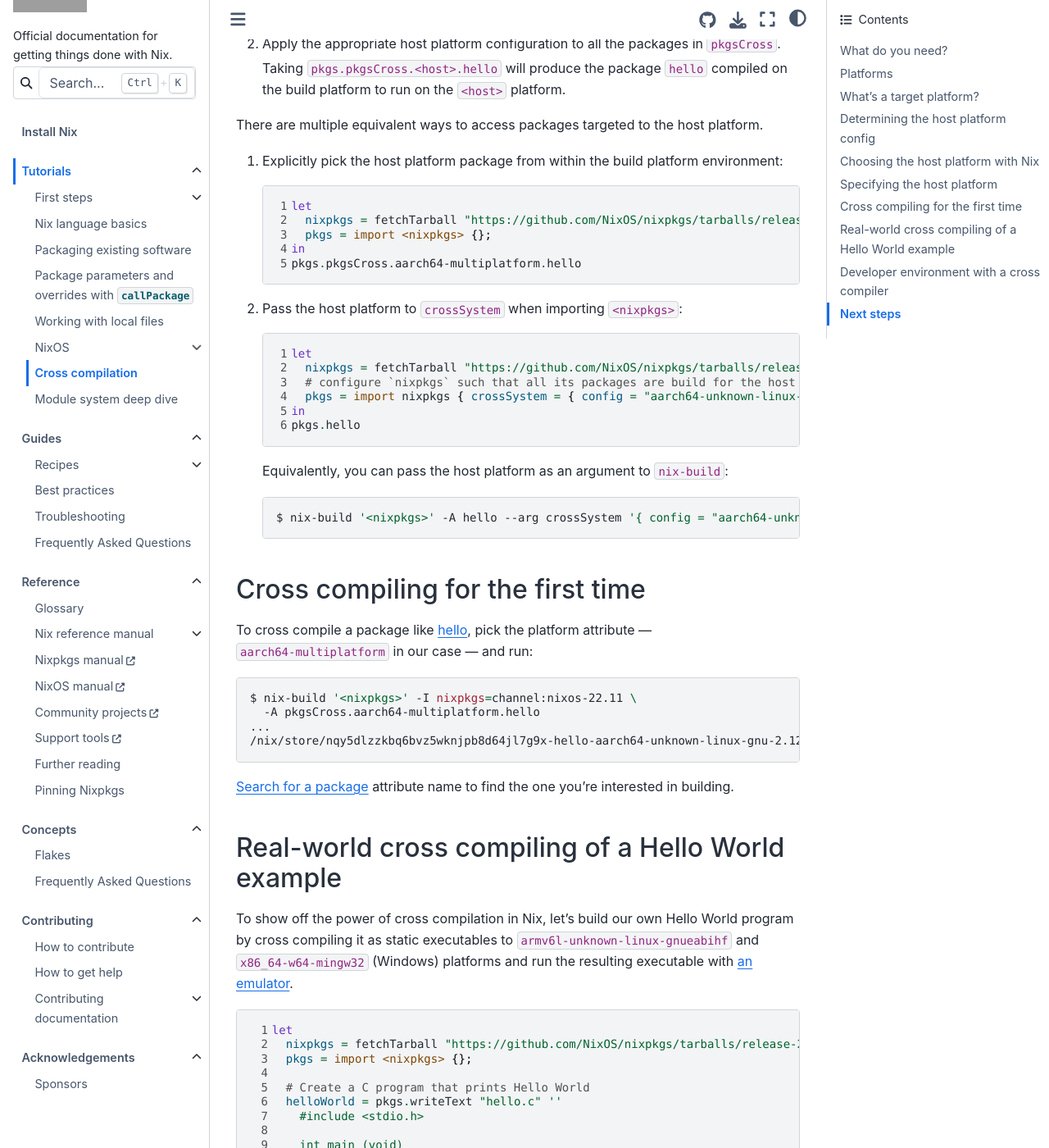
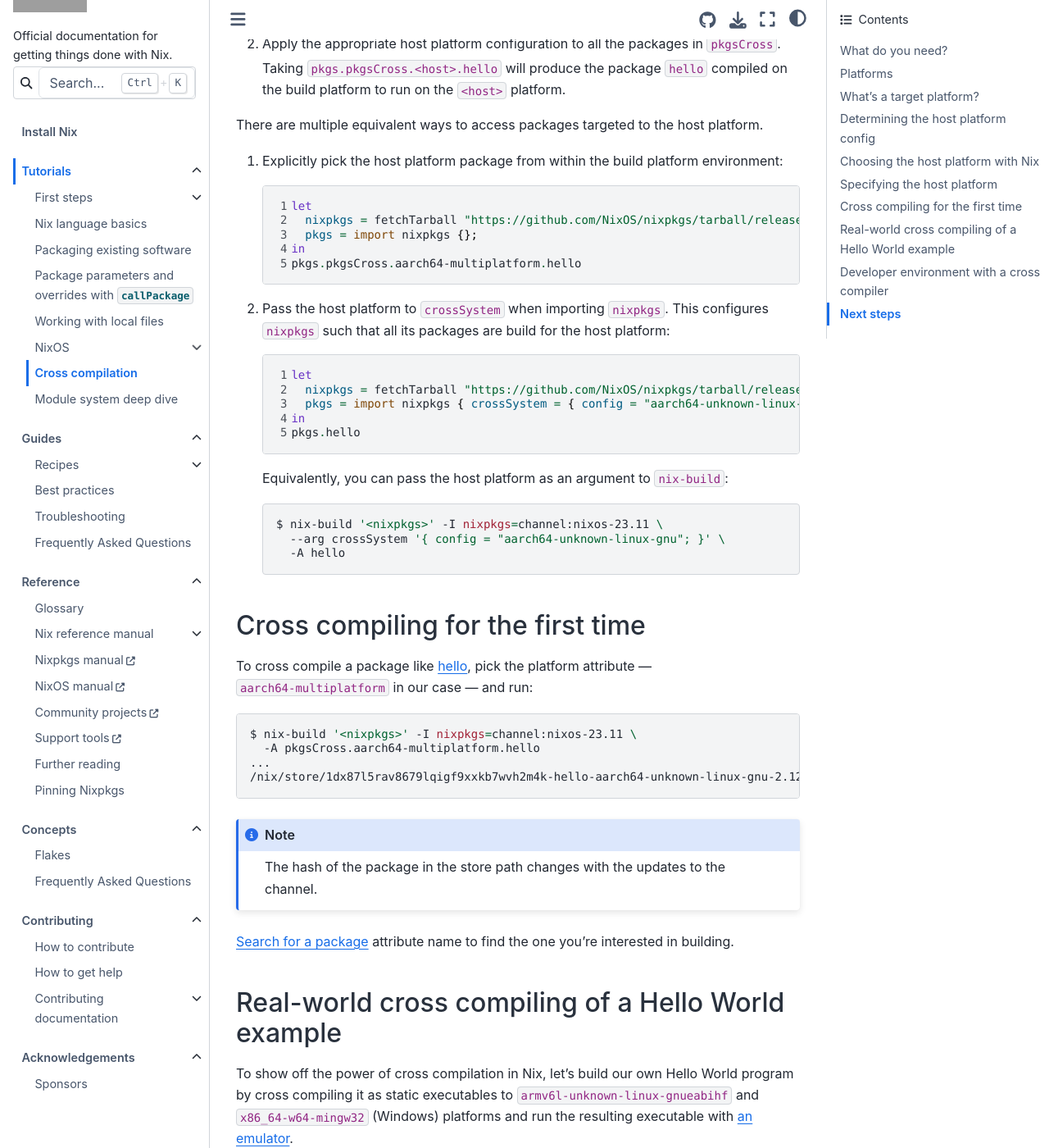
Before and after one commit to NixOS/nix.dev, a Sphinx documentation site: the page built from source/tutorials/cross-compilation.md, in a window 1280 px wide and 1400 px high, scrolled down 3346 px. Shown: the whole window at 82% size. Built offline with Sphinx 7.4.7 and the Sphinx Book theme 1.1.4, drawn with Linux system fonts in a browser that asks for light colours; some of the changed text lies outside the part shown; grey boxes are pictures that could not be loaded.

Commit message:
update cross compiling tutorial to 23.11

````diff
--- a/source/tutorials/cross-compilation.md
+++ b/source/tutorials/cross-compilation.md
@@ -49,7 +49,7 @@
 The host platform is best determined by running this command on the host platform:
 
 ```shell-session
-$ $(nix-build '<nixpkgs>' -I nixpkgs=channel:nixos-22.11 -A gnu-config)/config.guess
+$ $(nix-build '<nixpkgs>' -I nixpkgs=channel:nixos-23.11 -A gnu-config)/config.guess
 aarch64-unknown-linux-gnu
 ```
 
@@ -86,8 +86,8 @@
 It is possible to explore them in `nix repl`:
 
 ```shell-session
-$ nix repl '<nixpkgs>' -I nixpkgs=channel:nixos-22.11
-Welcome to Nix version 2.3.12. Type :? for help.
+$ nix repl '<nixpkgs>' -I nixpkgs=channel:nixos-23.11
+Welcome to Nix 2.18.1. Type :? for help.
 
 Loading '<nixpkgs>'...
 Added 14200 variables.
@@ -153,18 +153,18 @@
 
    ```nix
    let
-     nixpkgs = fetchTarball "https://github.com/NixOS/nixpkgs/tarballs/release-22.11";
-     pkgs = import <nixpkgs> {};
+     nixpkgs = fetchTarball "https://github.com/NixOS/nixpkgs/tarball/release-23.11";
+     pkgs = import nixpkgs {};
    in
    pkgs.pkgsCross.aarch64-multiplatform.hello
    ```
 
-2. Pass the host platform to `crossSystem` when importing `<nixpkgs>`:
+2. Pass the host platform to `crossSystem` when importing `nixpkgs`.
+   This configures `nixpkgs` such that all its packages are build for the host platform:
 
    ```nix
    let
-     nixpkgs = fetchTarball "https://github.com/NixOS/nixpkgs/tarballs/release-22.11";
-     # configure `nixpkgs` such that all its packages are build for the host platform
+     nixpkgs = fetchTarball "https://github.com/NixOS/nixpkgs/tarball/release-23.11";
      pkgs = import nixpkgs { crossSystem = { config = "aarch64-unknown-linux-gnu"; }; };
    in
    pkgs.hello
@@ -173,7 +173,9 @@
    Equivalently, you can pass the host platform as an argument to `nix-build`:
 
    ```sh
-   $ nix-build '<nixpkgs>' -A hello --arg crossSystem '{ config = "aarch64-unknown-linux-gnu"; }'
+   $ nix-build '<nixpkgs>' -I nixpkgs=channel:nixos-23.11 \
+     --arg crossSystem '{ config = "aarch64-unknown-linux-gnu"; }' \
+     -A hello
    ```
 
 ## Cross compiling for the first time
@@ -181,11 +183,15 @@
 To cross compile a package like [hello](https://www.gnu.org/software/hello/), pick the platform attribute — `aarch64-multiplatform` in our case — and run:
 
 ```shell-session
-$ nix-build '<nixpkgs>' -I nixpkgs=channel:nixos-22.11 \
+$ nix-build '<nixpkgs>' -I nixpkgs=channel:nixos-23.11 \
   -A pkgsCross.aarch64-multiplatform.hello
 ...
-/nix/store/nqy5dlzzkbq6bvz5wknjpb8d64jl7g9x-hello-aarch64-unknown-linux-gnu-2.12.1
+/nix/store/1dx87l5rav8679lqigf9xxkb7wvh2m4k-hello-aarch64-unknown-linux-gnu-2.12.1
 ```
+
+:::{note}
+The hash of the package in the store path changes with the updates to the channel.
+:::
 
 [Search for a package](https://search.nixos.org/packages) attribute name to find the one you're interested in building.
 
@@ -251,7 +259,7 @@
 
 ```nix
 let
-  nixpkgs = fetchTarball "https://github.com/NixOS/nixpkgs/tarballs/release-22.11";
+  nixpkgs = fetchTarball "https://github.com/NixOS/nixpkgs/tarball/release-23.11";
   pkgs = (import nixpkgs {}).pkgsCross.aarch64-multiplatform;
 in
 
````
Also changed, not shown: other parts of source/tutorials/cross-compilation.md (+6 -4 lines).
